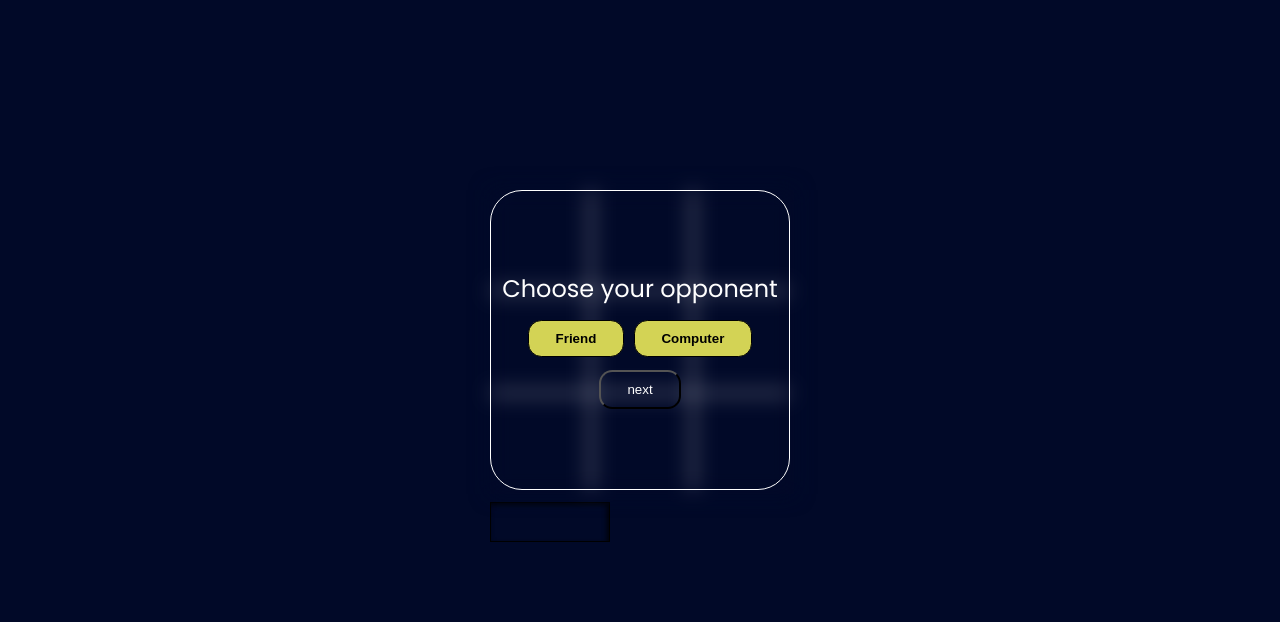
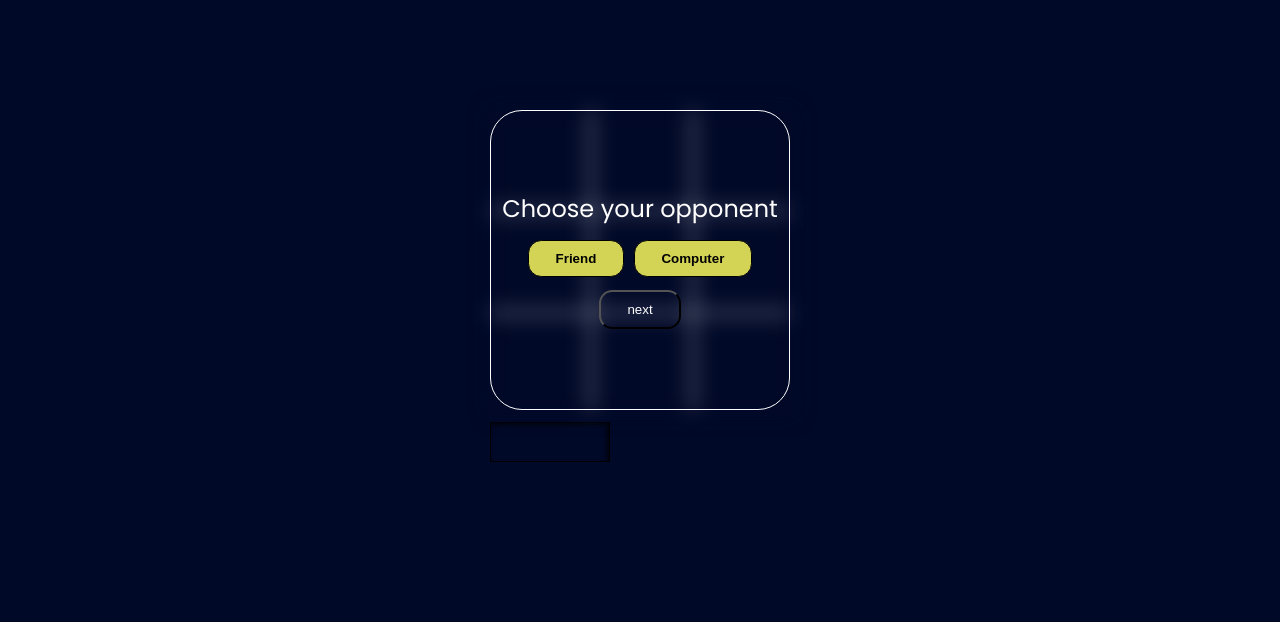
Before and after one commit to Thi-mee/TicTacToe, a website: page index.html in a window 1280 px wide. Shown: the part 322-944 px from the top of the page. After the commit the page ends 864 px from the top, so only its background shows below. Drawn offline with Linux system fonts and the light colour scheme.

Commit message:
update project

```diff
--- a/app/scss/globals/_colors.scss
+++ b/app/scss/globals/_colors.scss
@@ -1,6 +1,6 @@
 :root{
   --bg-color: hsl(228, 95%, 8%) ;
-  --accent-color: #7fffd4;
+  --accent-color: #7df5cd;
   --hover-game-color: rgba(153, 225, 199, 0.37);
   --text-color: hsl(0, 0%, 100%);
 }
--- a/app/scss/globals/_layout.scss
+++ b/app/scss/globals/_layout.scss
@@ -6,9 +6,10 @@
 
 .wrapper{
   margin-top: var(--nav-size);
-  height: 110vh;
+  height: 90vh;
   display: flex;
   flex-direction: column;
   justify-content: center;
   gap: 4em;
+  margin-bottom: 5em;
 }
--- /dev/null
+++ b/package.json
@@ -0,0 +1,5 @@
+{
+  "dependencies": {
+    "normalize.css": "^8.0.1"
+  }
+}
```
Also changed, not shown: dist/css/style.min.css, 1 other file.
